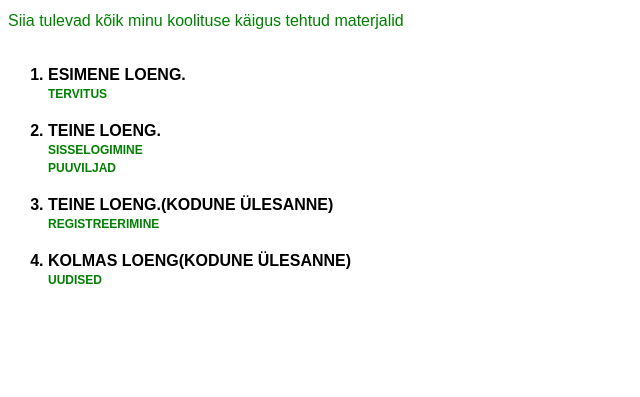
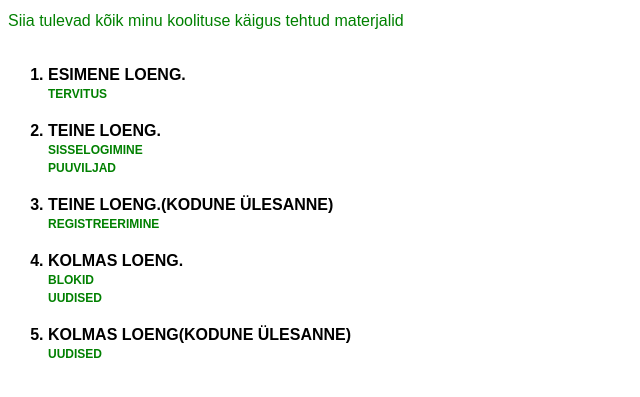
Before and after one commit to SpiidiK/Veebiarendus-koolitus, a plain HTML site: page index.html in a window 1280 px wide. Shown: the part 113-510 px from the top of the page, without its empty margins (0-640 px from the left). Drawn offline with Linux system fonts and the light colour scheme.

Commit message:
Update index.html

```diff
--- a/index.html
+++ b/index.html
@@ -21,10 +21,16 @@
            <a href="loeng02/">Sisselogimine</a> <br>
            <a href="loeng02/puuviljad.html">Puuviljad</a>
         </li>
+
         <li>
             Teine loeng.(kodune ülesanne) <br>
             <a href="loeng02/registreerimine.html">Registreerimine</a> <br>
 
+         </li>
+         <li>
+            kolmas loeng. <br>
+            <a href="loeng02/blokid.html">Blokid</a> <br>
+            <a href="loeng02/index.html">Uudised</a>
          </li>
          <li>
             Kolmas loeng(kodune ülesanne) <br>
```
